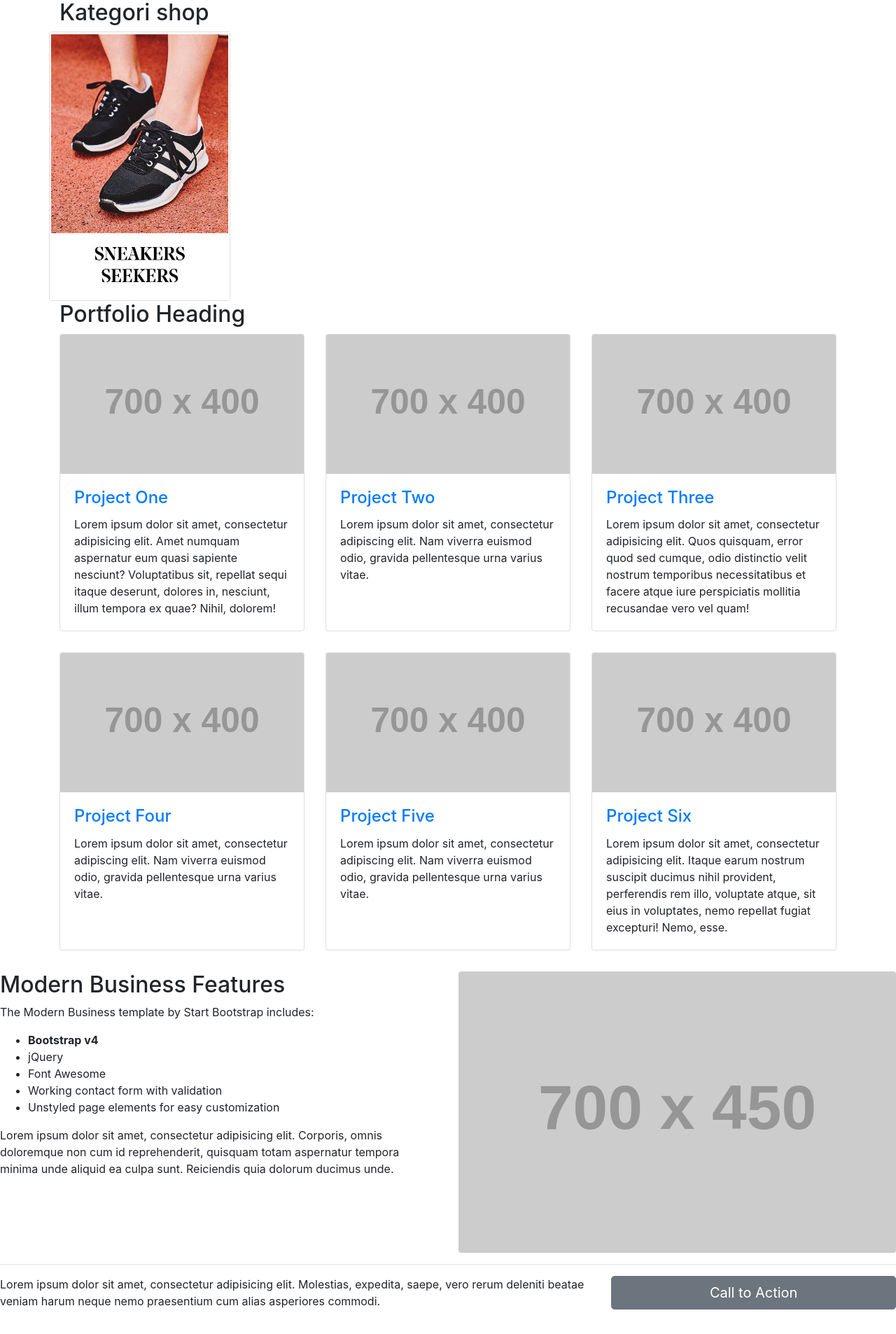
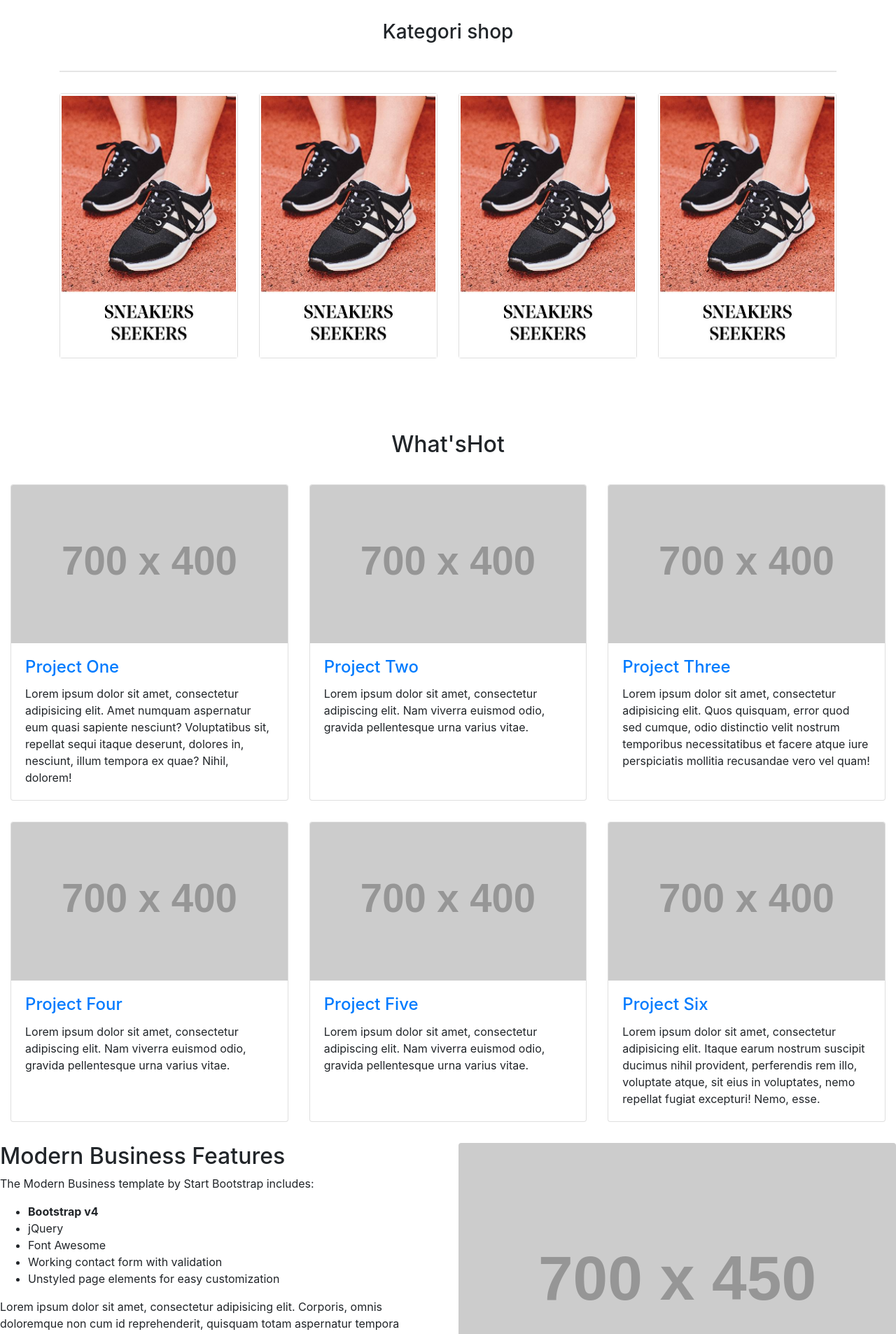
Before and after one commit to samsul97/hebat_art, a PHP site: page /tk-online/index.php in a window 1280 px wide. Shown: the part 577-2483 px from the top of the page at 70% size. Run offline with PHP 8.4, Linux system fonts and the light colour scheme; grey boxes labelled with a size stand in for pictures from a placeholder-image service; some libraries are stand-ins or nearby versions.

Commit message:
pembaruan kontol index

```diff
--- a/tk-online/css/style.css
+++ b/tk-online/css/style.css
@@ -1,3 +1,7 @@
+body {
+
+
+}
 #navOne{
   background-color: #15d473;
 
@@ -8,3 +12,21 @@
 #navParent  {
   color: #fff;
 }
+.TextTitle {
+  padding: 30px;
+    text-align: center;
+    border-bottom: 2px solid rgba(0,0,0,0.1);
+    /* text-transform: uppercase; */
+    font-size: 1.5em;
+    line-height: 1.8;
+    margin-bottom: 30px;
+}
+#sectionone{
+  margin-bottom: 50px;
+  background-color: #fff;
+}
+.TextTitleTwo {
+  padding: 30px;
+  text-align: center;
+
+}
--- a/tk-online/index.php
+++ b/tk-online/index.php
@@ -89,21 +89,21 @@
         </ol>
         <div class="carousel-inner" role="listbox">
           <!-- Slide One - Set the background image for this slide in the line below -->
-          <div class="carousel-item active" style="background-image: url('http://placehold.it/1900x1080')">
+          <div class="carousel-item active" style="background-image: url('https://wallpapersite.com/images/wallpapers/iphone-x-2560x1440-hd-11143.png')">
             <div class="carousel-caption d-none d-md-block">
               <h3>First Slide</h3>
               <p>This is a description for the first slide.</p>
             </div>
           </div>
           <!-- Slide Two - Set the background image for this slide in the line below -->
-          <div class="carousel-item" style="background-image: url('http://placehold.it/1900x1080')">
+          <div class="carousel-item" style="background-image: url('https://i.ytimg.com/vi/xwznJZLAsos/maxresdefault.jpg')">
             <div class="carousel-caption d-none d-md-block">
               <h3>Second Slide</h3>
               <p>This is a description for the second slide.</p>
             </div>
           </div>
           <!-- Slide Three - Set the background image for this slide in the line below -->
-          <div class="carousel-item" style="background-image: url('http://placehold.it/1900x1080')">
+          <div class="carousel-item" style="background-image: url('http://istuffcostarica.com/wp-content/uploads/2018/03/iphone-x-3d-model-max-obj-fbx.jpg')">
             <div class="carousel-caption d-none d-md-block">
               <h3>Third Slide</h3>
               <p>This is a description for the third slide.</p>
@@ -121,16 +121,39 @@
       </div>
     </header>
 
-<section>
-  <div class="container">
-    <h2>Kategori shop</h2>
-    <div class="row">
-      <div class="card">
-        <img src="img/menushop.png" alt="">
+<section id="sectionone">
+    <div class="container">
+      <div class="TextTitle">
+          <h3>Kategori shop</h3>
+              </div>
+    <div class="row tx-center">
 
+      <div class="col-lg-3 col-sm-6 mb-4" >
+      <div class="card" id="">
+        <img  id="img-card" src="img/menushop.png" alt="">
+          </div>
+      </div>
+      <div class="col-lg-3 col-sm-6 mb-4" >
+      <div class="card" id="">
+        <img  id="img-card" src="img/menushop.png" alt="">
+          </div>
+      </div>
+
+
+      <div class="col-lg-3 col-sm-6 mb-4" >
+      <div class="card" id="">
+        <img  id="img-card" src="img/menushop.png" alt="">
+          </div>
+      </div>
+
+      <div class="col-lg-3 col-sm-6 mb-4" >
+      <div class="card" id="">
+        <img  id="img-card" src="img/menushop.png" alt="">
+          </div>
       </div>
 
     </div>
+  </div>
 
   </div>
 </section>
@@ -140,11 +163,13 @@
 
 
 <section>
-<div class="container">
+<div class="container-fluid">
+<div class="TextTitleTwo">
 
-      <!-- Portfolio Section -->
-      <h2>Portfolio Heading</h2>
+        <!-- Portfolio Section -->
+        <h2>What'sHot</h2>
 
+</div>
       <div class="row">
         <div class="col-lg-4 col-sm-6 portfolio-item">
           <div class="card h-100">
```
